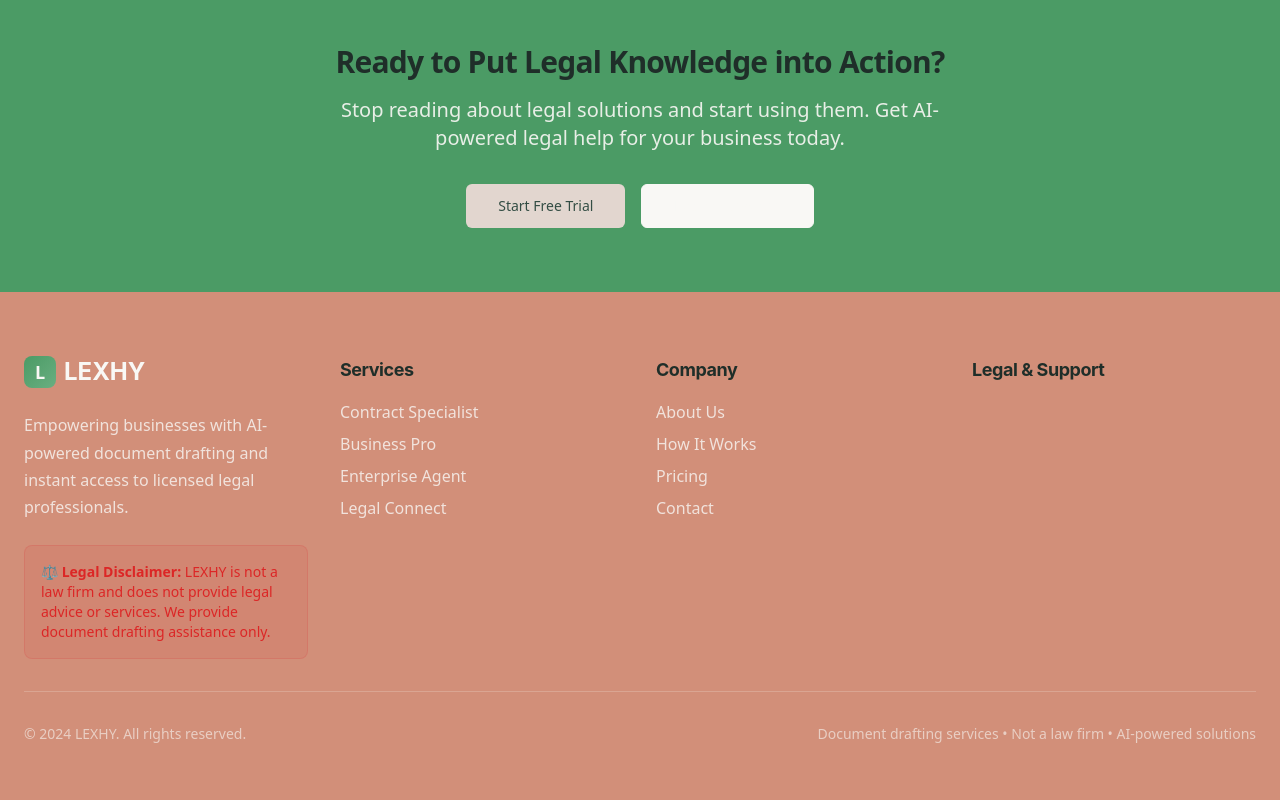
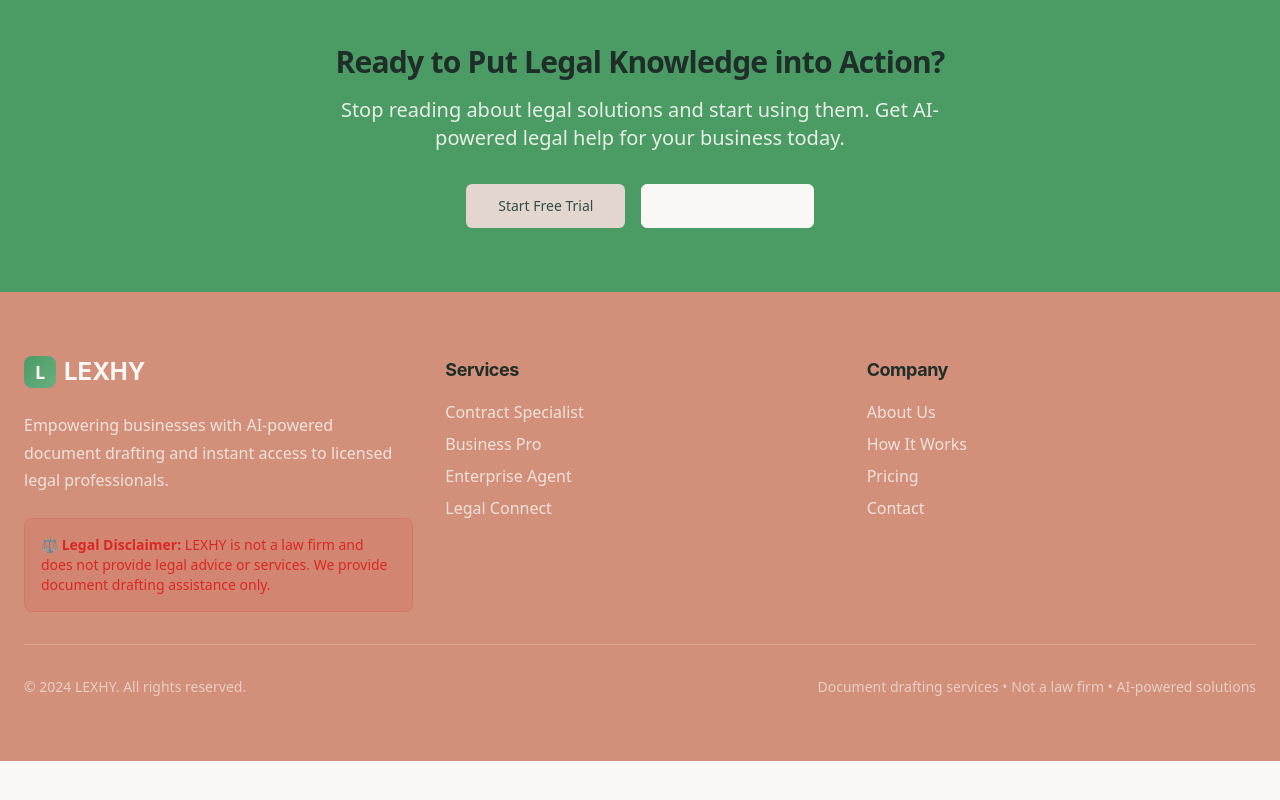
Before and after one commit to Lexhy-Cursor-1/lexhy-website-design, a React (Vite) app: page /blog in a window 1280 px wide. Shown: the part 3132-3932 px from the top of the page. After the commit the page ends 3893 px from the top, so only its background shows below. Built offline with nearby package versions, Linux system fonts and the light colour scheme; the HTML template or start-up script is replaced by a standard one.

Commit message:
Remove "legal and support" component

```diff
--- a/src/components/Footer.tsx
+++ b/src/components/Footer.tsx
@@ -4,7 +4,7 @@ const Footer = () => {
   return (
     <footer className="bg-accent text-accent-foreground">
       <div className="container mx-auto px-6 py-16">
-        <div className="grid md:grid-cols-4 gap-8">
+        <div className="grid md:grid-cols-3 gap-8">
           <div className="col-span-1">
             <div className="flex items-center space-x-2 mb-6">
               <div className="w-8 h-8 bg-gradient-hero rounded-lg flex items-center justify-center">
@@ -41,12 +41,6 @@ const Footer = () => {
               <li><a href="#" className="hover:text-accent-foreground transition-colors">Contact</a></li>
             </ul>
           </div>
-
-          <div>
-            <h4 className="font-display font-bold text-lg mb-4">Legal & Support</h4>
-            <ul className="space-y-2 text-accent-foreground/80">
-            </ul>
-          </div>
         </div>
 
         <Separator className="my-8 bg-accent-foreground/20" />
```
